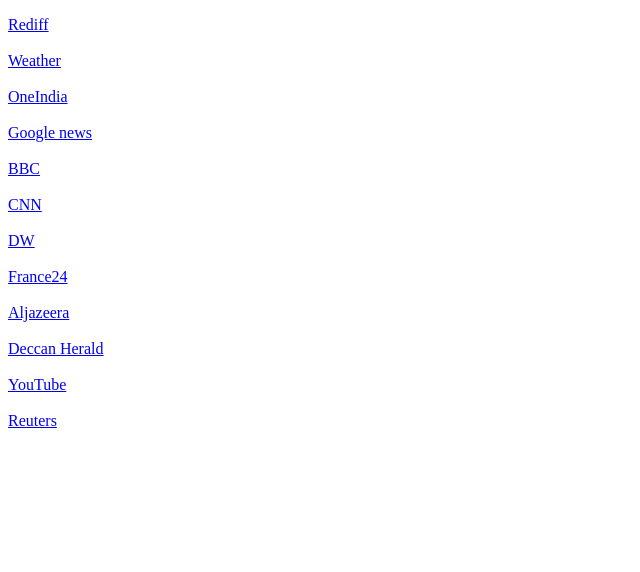
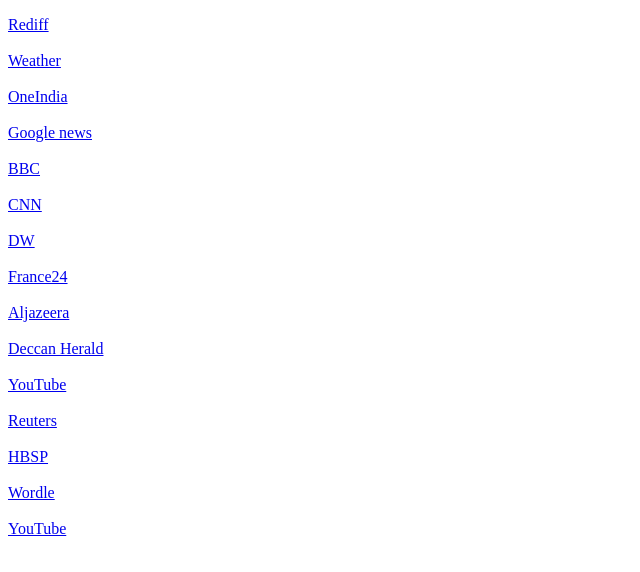
Before and after one commit to vnvonline/randomthoughts, a plain HTML site: page index.html in a window 1280 px wide. Shown: the whole page, without its empty margins (0-640 px from the left). Drawn offline with Linux system fonts and the light colour scheme.

Commit message:
Update index.html

```diff
--- a/index.html
+++ b/index.html
@@ -28,6 +28,12 @@
 	<a href="https://www.youtube.com" target="_blank">YouTube</a>
 	<br/><br/>
 	<a href="https://www.reuters.com" target="_blank">Reuters</a>
+<br/><br/>
+	<a href="https://hbsp.harvard.edu" target="_blank">HBSP</a>
+<br/><br/>
+	<a href="https://www.nytimes.com/games/wordle/index.html" target="_blank">Wordle</a>
+<br/><br/>
+	<a href="https://www.youtube.com/" target="_blank">YouTube</a>
       </p>
     </body>
 </html>
```
